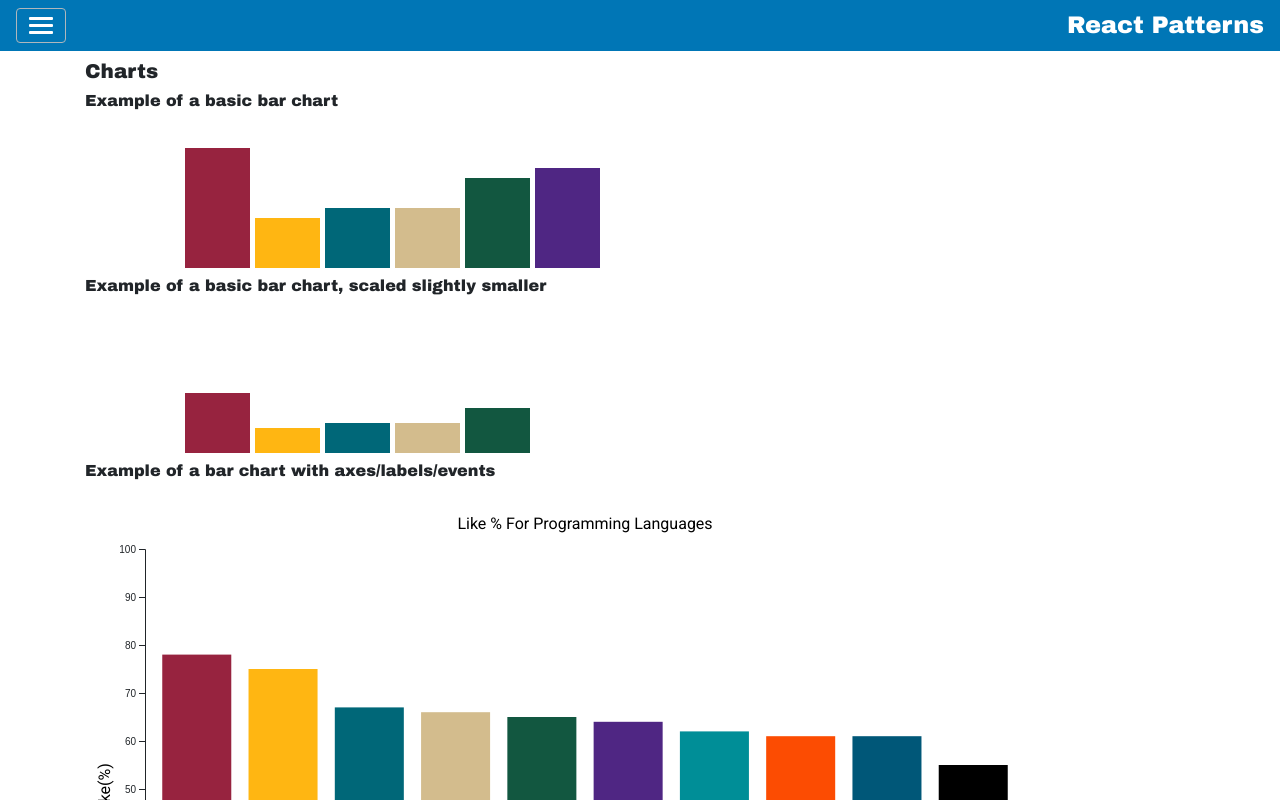
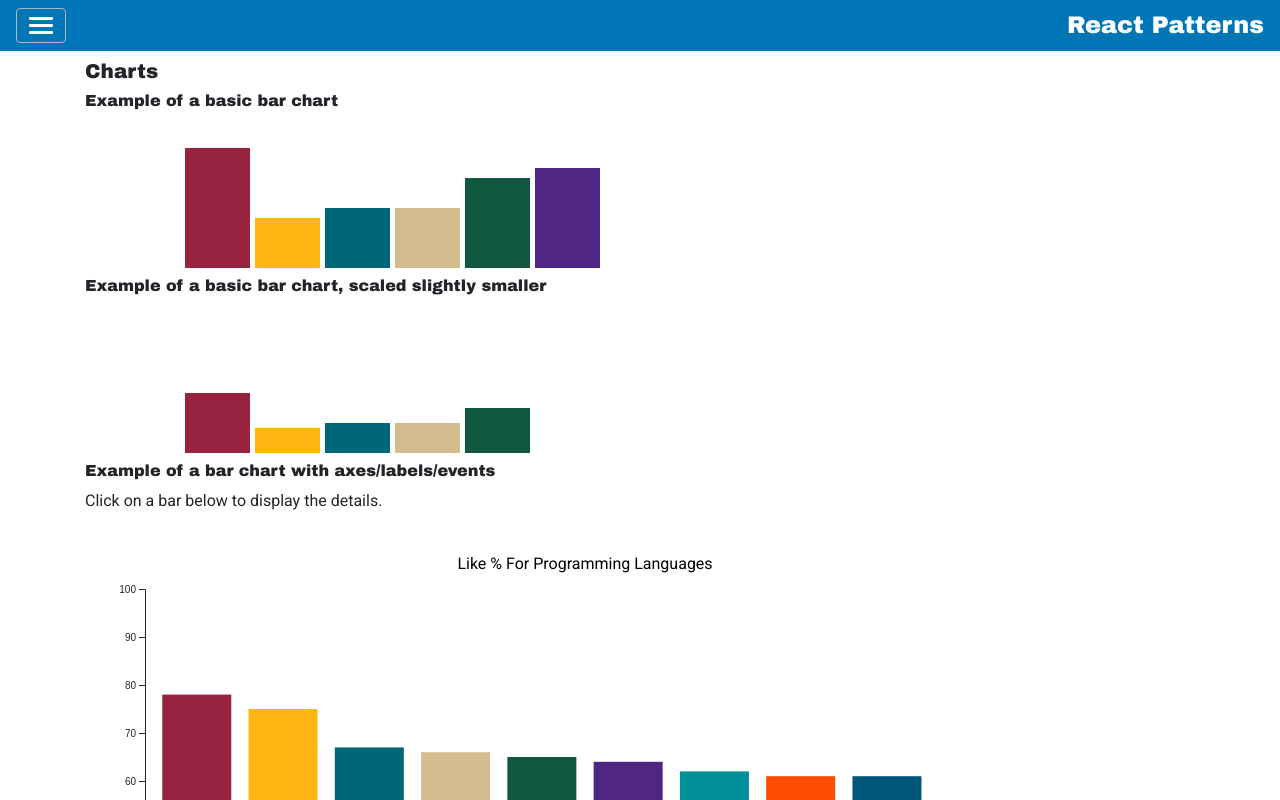
Before and after one commit to bradf83/react-pattern, a React (Create React App) app: page /charts in a window 1280 px wide. Shown: the top 800 px of the page. Built offline with nearby package versions, Linux system fonts and the light colour scheme.

Commit message:
Added an area to show details based on clicking on a chart.

```diff
--- a/src/components/d3/D3BarChartTwo.js
+++ b/src/components/d3/D3BarChartTwo.js
@@ -1,4 +1,4 @@
-import React, {useEffect} from 'react';
+import React, {useEffect, useState} from 'react';
 import * as d3 from 'd3';
 
 /**
@@ -9,6 +9,8 @@ import * as d3 from 'd3';
  */
 
 const D3BarChartTwo = ({label}) => {
+    const [details, setDetails] = useState(null);
+
 
     const dataColours = [
         '#97233F', // Cardinals Red
@@ -75,6 +77,7 @@ const D3BarChartTwo = ({label}) => {
             .attr("fill", (d, i) => dataColours[i]) // Select a colour from our predefined colours
             .on('click', function(actual, i){
                 alert(`The ${actual.language} programming language is liked by ${actual.value}% of people.`);
+                setDetails(sample[i]);
             });
 
         // Grid lines for the X Axis
@@ -120,9 +123,12 @@ const D3BarChartTwo = ({label}) => {
         drawChart();
     }, []);
 
+    const detailString = details === null ? 'Click on a bar below to display the details.' : `The ${details.language} programming language is liked by ${details.value}% of people.`;
+
     return (
         <div>
             <h6>{label}</h6>
+            <p>{detailString}</p>
             <div id="someChart"></div>
         </div>
     )
```
